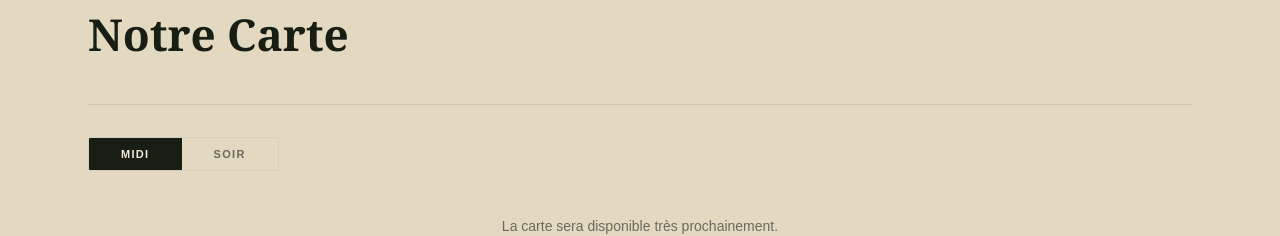
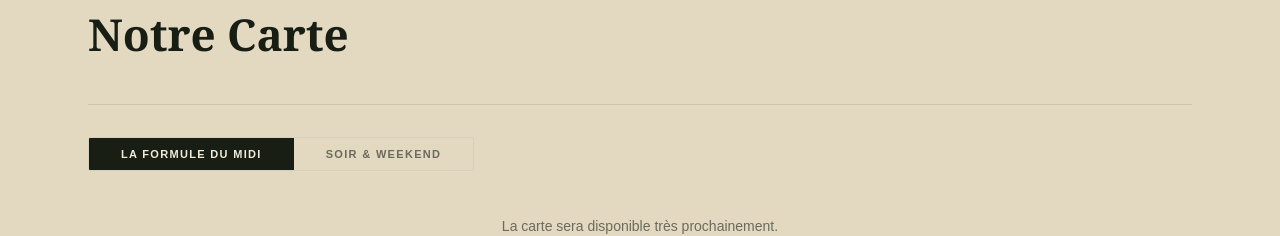
Before and after one commit to Furkks/mamamok-web, a React (Vite) app: page / in a window 1280 px wide. Shown: the part 1860-2096 px from the top of the page. Built offline with nearby package versions, Linux system fonts and the light colour scheme; a web font is replaced by a local one.

Commit message:
Force redeploy mentions legales

```diff
--- a/src/App.jsx
+++ b/src/App.jsx
@@ -399,7 +399,7 @@ export default function App() {
             {["midi", "soir"].map(s => (
               <button key={s} onClick={() => setService(s)}
                 style={{ padding: "10px 32px", fontWeight: 700, fontSize: 11, letterSpacing: "0.12em", textTransform: "uppercase", cursor: "pointer", border: "none", background: service === s ? (s === "soir" ? "#0d1109" : G) : "transparent", color: service === s ? CR : T.textMuted, fontFamily: "inherit", transition: "all 0.3s" }}>
-                {s === "midi" ? "Midi" : "Soir"}
+                {s === "midi" ? "La Formule du Midi" : "Soir & Weekend"}
               </button>
             ))}
           </div>
```
